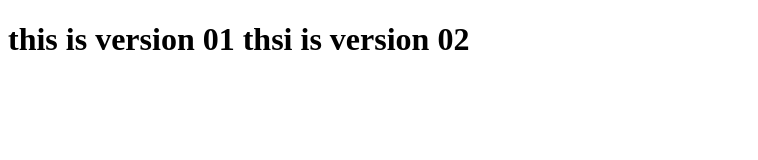
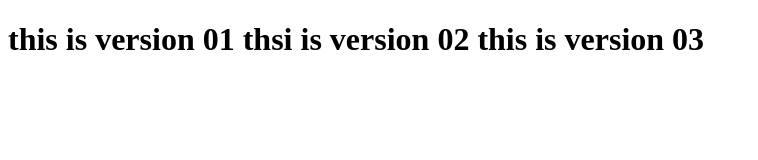
Before and after one commit to palpriyotosh/myrepo, a plain HTML site: page index.html in a window 1280 px wide. Shown: the whole page, without its empty margins (0-758 px from the left). Drawn offline with Linux system fonts and the light colour scheme.

Commit message:
thsis version 03

```diff
--- a/index.html
+++ b/index.html
@@ -11,6 +11,9 @@
 
 
         thsi is version 02
+
+
+        this is version 03
     </h1>
 </body>
 </html>
```
